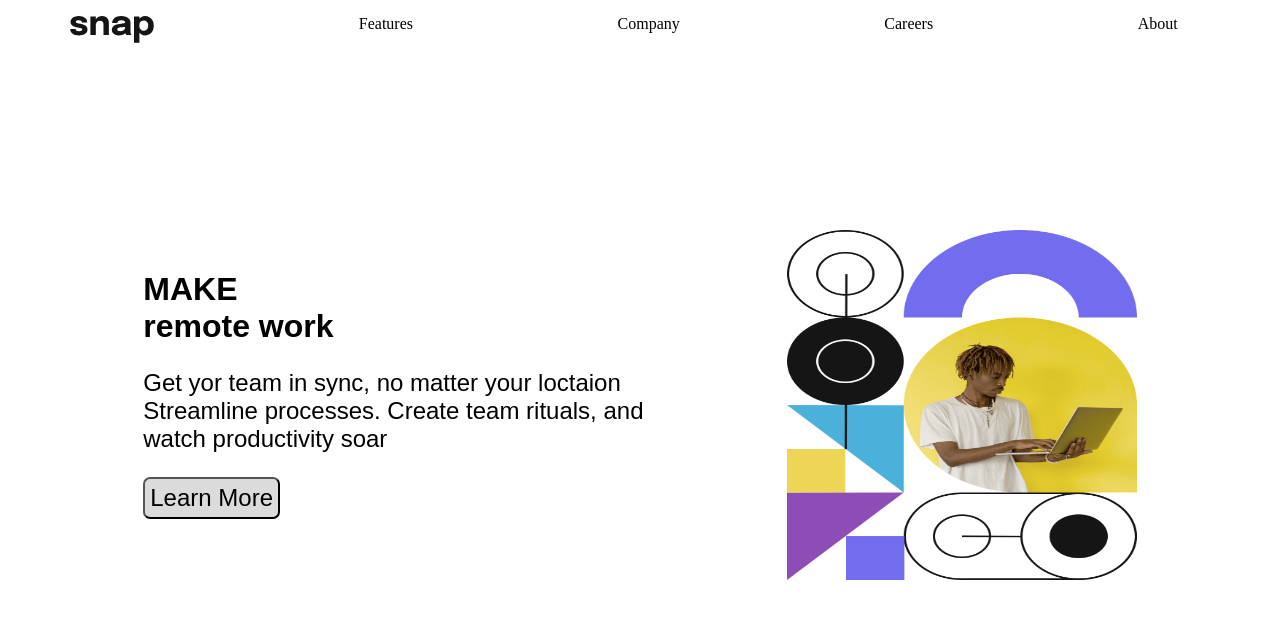
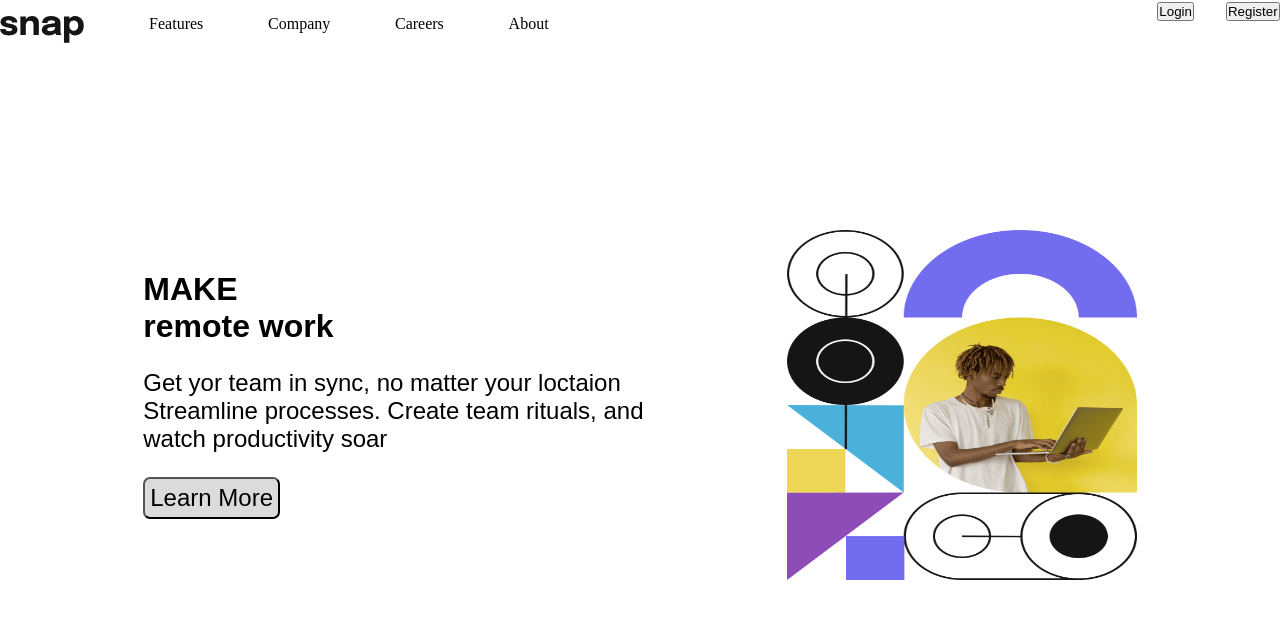
Before and after one commit to kemboi590/Dropdown-Navigation-Website, a plain HTML site: page index.html in a window 1280 px wide. Drawn offline with Linux system fonts and the light colour scheme.

Commit message:
my third commit

```diff
--- a/index.html
+++ b/index.html
@@ -43,6 +43,11 @@
                     <a href="">About</a>
                   </li>
 
+                  <div class="nav-buttons">
+                    <button class="btn1">Login</button>
+                    <button>Register</button>
+                  </div>
+
                 </ul>
               </nav>
 
--- a/styles.css
+++ b/styles.css
@@ -65,6 +65,21 @@ nav ul {
     padding: 0 1rem;
   }
 
+
+  .nav-buttons{
+    display: flex;
+    flex-direction: flex-end;
+    margin-left: 36rem;
+    align-items: center;
+    margin-bottom: 1.5rem;
+    border-radius: 7px;
+
+  }
+  .btn1{
+    margin-right: 2rem;
+
+  }
+
 .homepage{
     display: flex;
     justify-content: space-evenly;
```
